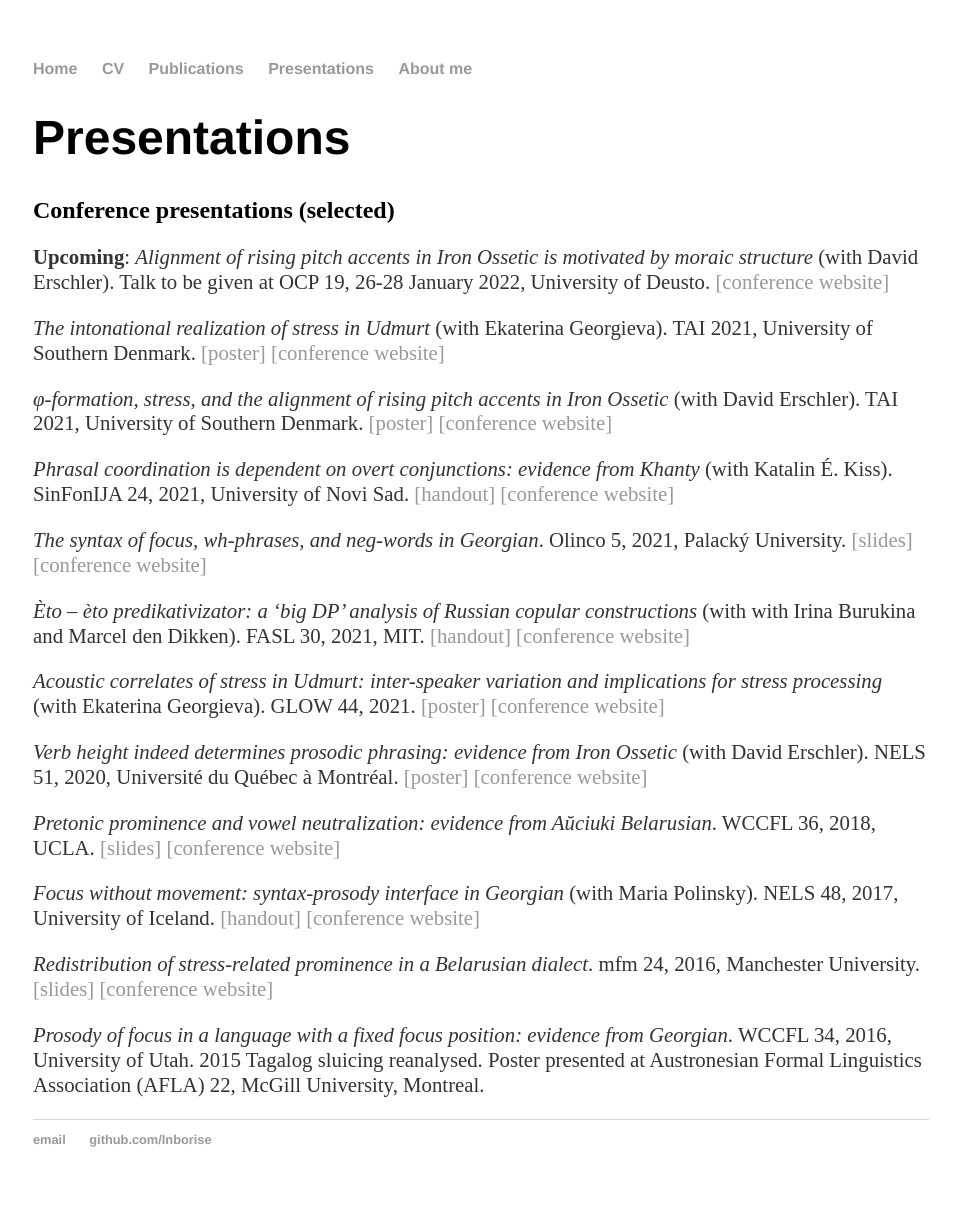
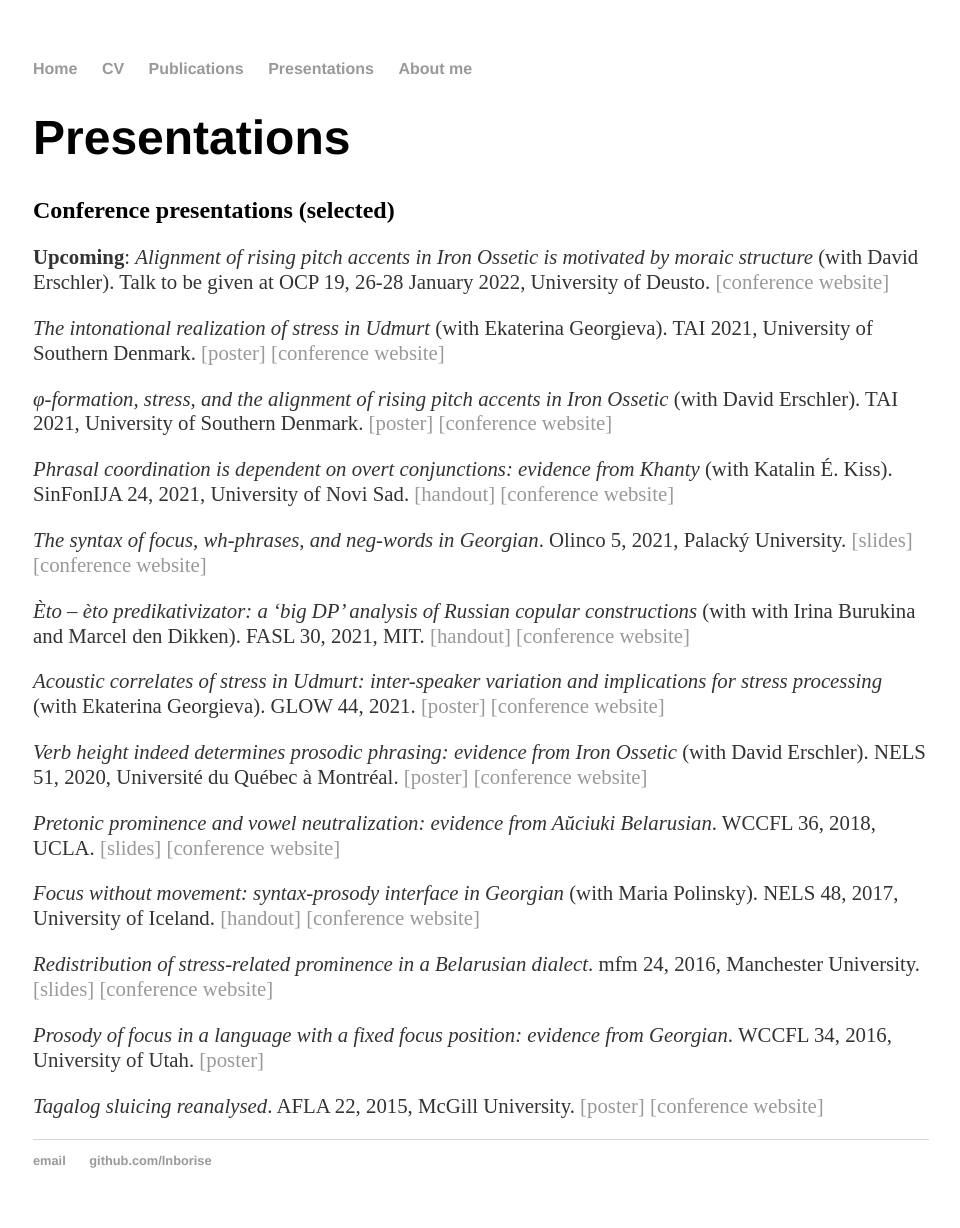
Before and after one commit to lnborise/lnborise.github.io, a Jekyll site: the page built from presentations.html, in a window 1280 px wide. Shown: the whole page, without its empty margins (159-1119 px from the left). Built offline with Jekyll 4.4.1, drawn with Linux system fonts in a browser that asks for light colours; before the commit the page ends 1207 px from its top, so only the background shows below that.

Commit message:
Update presentations.html

```diff
--- a/presentations.html
+++ b/presentations.html
@@ -29,10 +29,6 @@ title: Presentations
 
 	<p><i>Redistribution of stress-related prominence in a Belarusian dialect</i>. mfm 24, 2016, Manchester University. <a href="https://lnborise.github.io/assets/Borise_poster_mfm.pdf"> [slides]</a> <a href="http://www.lel.ed.ac.uk/mfm/24mfm.html"> [conference website]</a></p>
 
-	<p><i>Prosody of focus in a language with a fixed focus position: evidence from Georgian</i>. WCCFL 34, 2016, University of Utah.
+	<p><i>Prosody of focus in a language with a fixed focus position: evidence from Georgian</i>. WCCFL 34, 2016, University of Utah. <a href="https://lnborise.github.io/assets/Borise_WCCFL34.pdf"> [poster]</a></p>
 
-
-
-
-
-	2015	Tagalog sluicing reanalysed. Poster presented at Austronesian Formal Linguistics 				Association (AFLA) 22, McGill University, Montreal.
+	<p><i>Tagalog sluicing reanalysed</i>. AFLA 22, 2015, McGill University. <a href="https://lnborise.github.io/assets/Borise_AFLA poster.pdf"> [poster]</a> <a href="https://lingconf.com/afla22/"> [conference website]</a></p>
```
